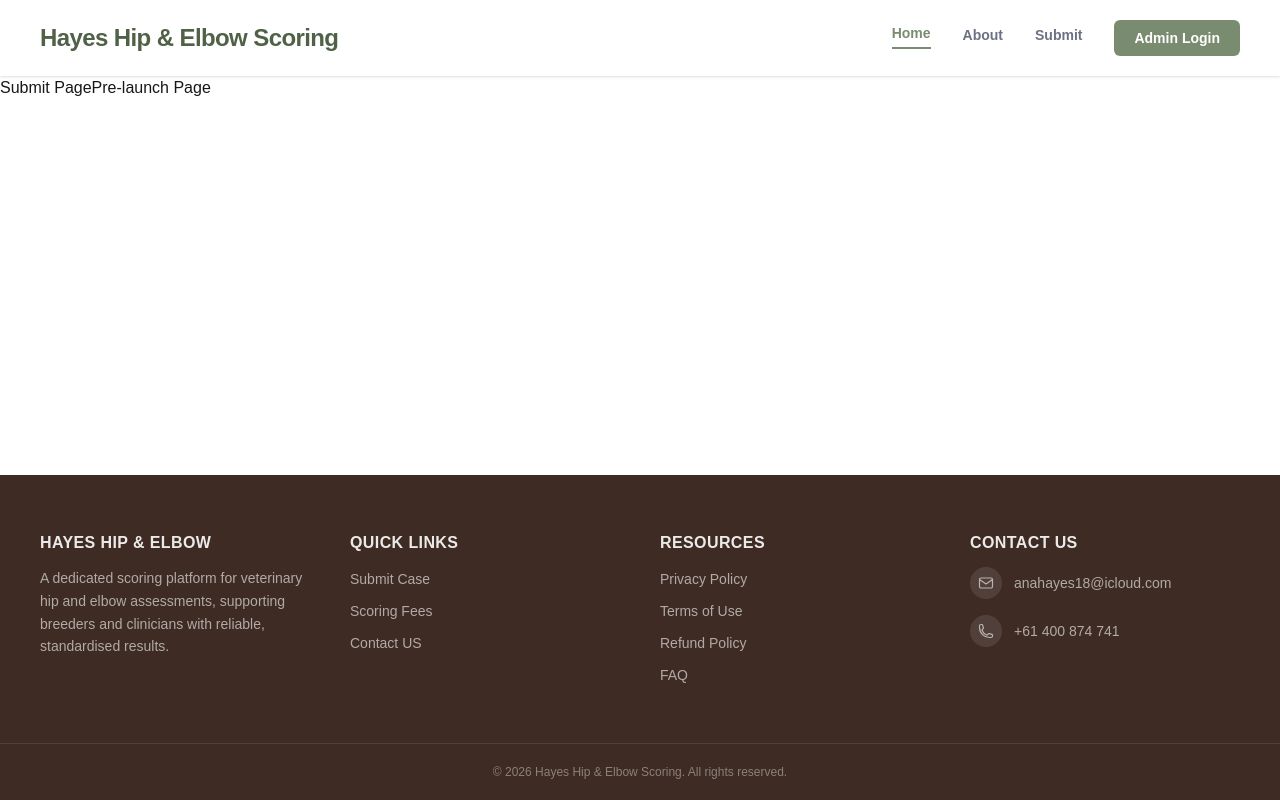
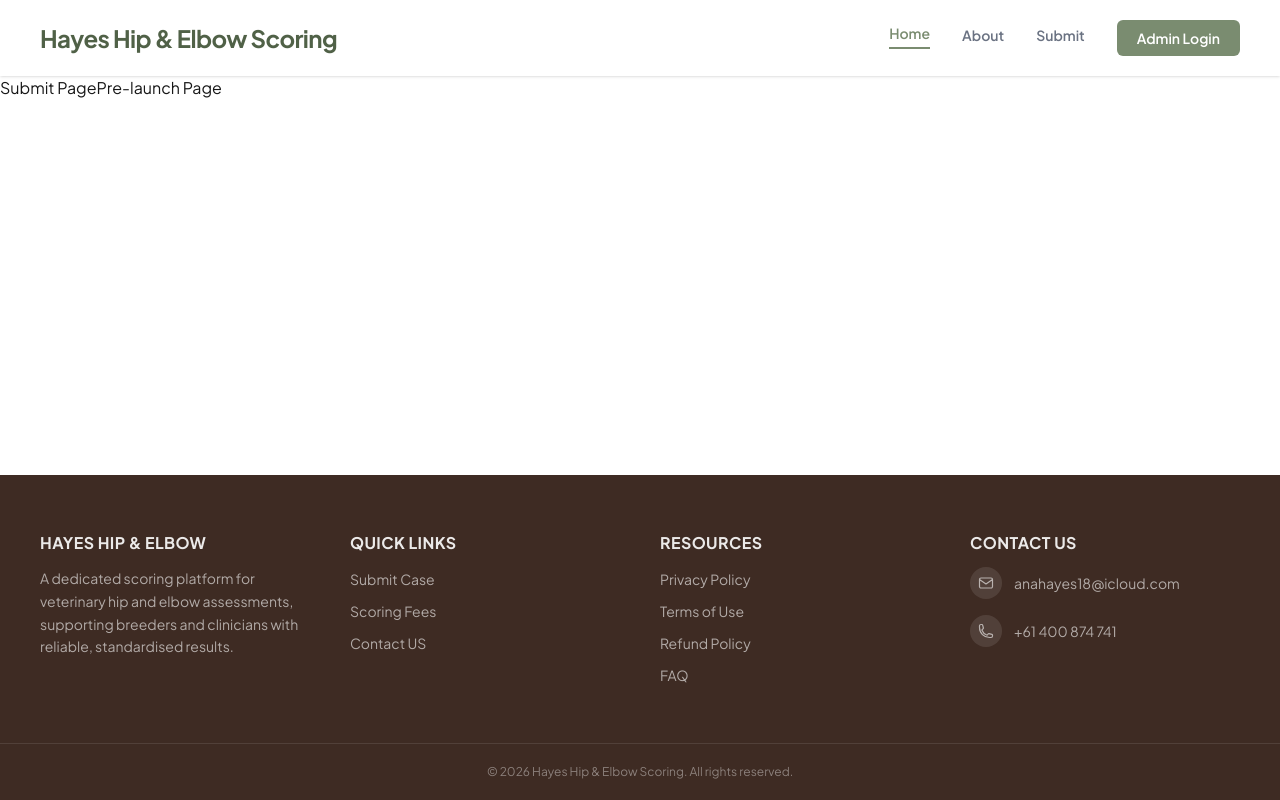
Before and after one commit to CodedBeats/Hayes_Hip_and_Elbow_Scoring, a Next.js app: page / in a window 1280 px wide. Built offline with nearby package versions, Linux system fonts and the light colour scheme.

Commit message:
style: added some global styles

```diff
--- a/styles/globals.css
+++ b/styles/globals.css
@@ -11,6 +11,11 @@
     --color-foreground: var(--foreground);
     --font-sans: var(--font-plus-jakarta-sans);
     --font-mono: var(--font-geist-mono);
+    --color-brand-green: #506147;
+    --color-brand-green-mid: #7A8C70;
+    --color-brand-brown: #3E2B23;
+    --color-cream: #F9F7F3;
+    --color-warm-sand: #F2E8D5;
 }
 
 @media (prefers-color-scheme: dark) {
@@ -23,5 +28,5 @@
 body {
     background: var(--background);
     color: var(--foreground);
-    font-family: Arial, Helvetica, sans-serif; /* change me later, probs with set types*/
+    font-family: var(--font-plus-jakarta-sans), Arial, Helvetica, sans-serif;
 }
```
